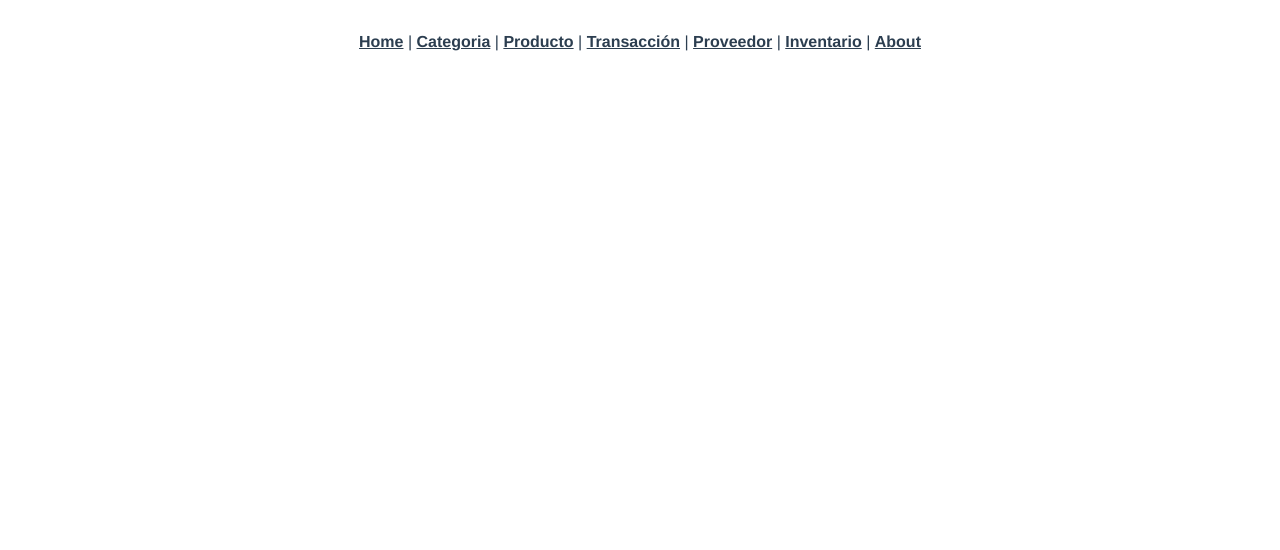
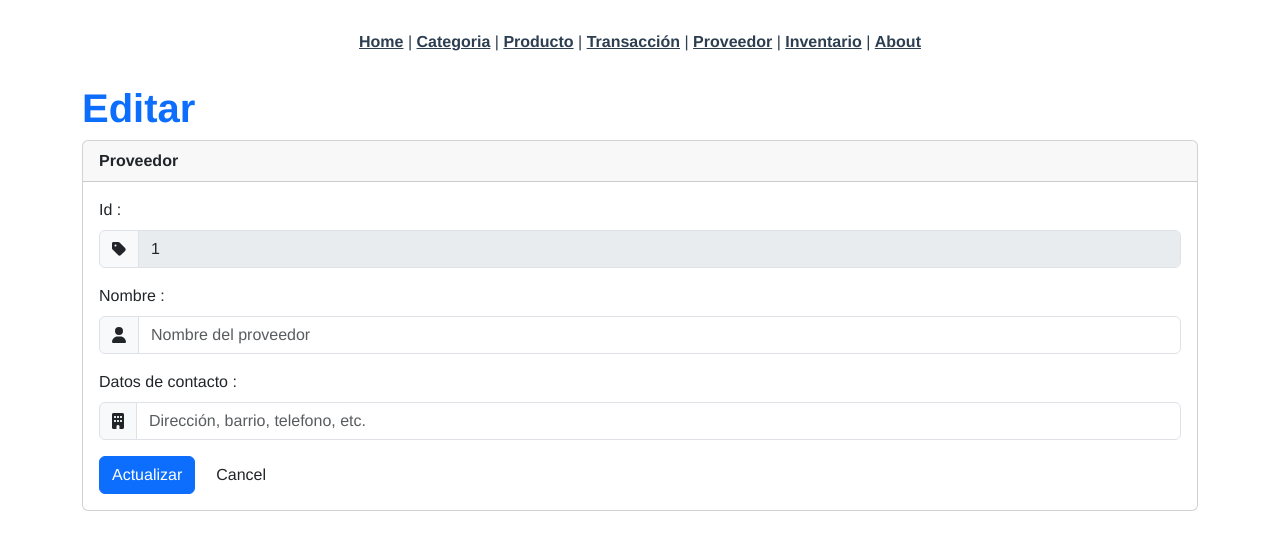
Before and after one commit to aranakli/sigi_vue, a Vue app: page /#/edit-proveedores/1 in a window 1280 px wide. Shown: the top 550 px of the page. Built offline with nearby package versions, Linux system fonts and the light colour scheme; no server answers.

Commit message:
arana fin

```diff
--- /dev/null
+++ b/src/components/Proveedor/EditProveedor.vue
@@ -0,0 +1,84 @@
+<template>
+    <div class="container text-start">
+        <h1 class="text-primary fw-bold"> Editar</h1>
+        <div class="card">
+            <div class="card-header fw-bold">
+                Proveedor
+            </div>
+            <div class="card-body">
+                <form @submit.prevent="updateProveedor">
+                    <div class="row mb-3">
+                        <label for="id" class="form-label">Id : </label>
+                        <div class="input-group">
+                            <div class="input-group-text"> <font-awesome-icon icon="tag" /> </div>
+                            <input type="text" class="form-control" id="id" placeholder="Id Proveedor"
+                                disabled v-model='proveedor.id'>
+                        </div>
+                    </div>
+                    <div class="row mb-3">
+                        <label for="nombre" class="form-label">Nombre : </label>
+                        <div class="input-group">
+                            <div class="input-group-text"> <font-awesome-icon icon="user" /> </div>
+                            <input type="nombre" class="form-control" id="nombre" placeholder="Nombre del proveedor"
+                                v-model='proveedor.nombre'>
+                        </div>
+                    </div>
+                    <div class="row mb-3">
+                        <label for="contacto" class="form-label">Datos de contacto : </label>
+                        <div class="input-group">
+                            <div class="input-group-text"> <font-awesome-icon icon="building" /> </div>
+                            <input type="text" class="form-control" id="contacto" placeholder="Dirección, barrio, telefono, etc."
+                                v-model='proveedor.contacto'>
+                        </div>
+                    </div>
+                    <button class="btn btn-primary" type="submit">Actualizar</button>
+                    <button class="btn btn-secundary mx-2" @click="cancel">Cancel</button>
+                </form>
+            </div>
+        </div>
+    </div>
+</template>
+
+<script>
+import axios from 'axios'
+import Swal from 'sweetalert2'
+
+export default {
+    name: 'NewProveedor',
+    data() {
+        return {
+            proveedor: {
+                id: 0,
+                nombre: '',
+                contacto: ''
+            }
+        }
+    },
+    methods: {
+        cancel() {
+            this.$router.push({ name: 'Proveedor' })
+        },
+        async updateProveedor() {
+            const res = await axios.put(`http://127.0.0.1:8000/api/proveedores/${this.proveedor.id}`, this.proveedor)
+            if (res.status == 200) {
+                this.$router.push({name: 'Proveedor'})
+                Swal.fire({
+                    position: 'top-end',
+                    icon: 'success',
+                    title: 'El proveedor ha sido guardado',
+                    showConfirmButton: false,
+                    timer: 2000
+                })
+            }
+        }
+    },
+
+    mounted() {
+        this.proveedor.id = this.$route.params.id;
+        axios.get(`http://127.0.0.1:8000/api/proveedores/${this.proveedor.id}`)
+            .then(response => {
+                this.proveedor = response.data.proveedor;
+            })
+    }
+}
+</script>
--- /dev/null
+++ b/src/components/Proveedor/NewProveedor.vue
@@ -0,0 +1,83 @@
+<template>
+    <div class="container text-start">
+        <h1 class="text-primary fw-bold"> Nuevo</h1>
+        <div class="card">
+            <div class="card-header fw-bold">
+                Proveedor
+            </div>
+            <div class="card-body">
+                <form @submit.prevent="saveProveedor">
+                    <div class="row mb-3">
+                        <label for="id" class="form-label">Id : </label>
+                        <div class="input-group">
+                            <div class="input-group-text"> <font-awesome-icon icon="tag" /> </div>
+                            <input type="number" class="form-control" id="id" placeholder="Id Proveedor"
+                                disabled v-model='proveedor.id'>
+                        </div>
+                    </div>
+                    <div class="row mb-3">
+                        <label for="nombre" class="form-label">Nombre : </label>
+                        <div class="input-group">
+                            <div class="input-group-text"> <font-awesome-icon icon="user" /> </div>
+                            <input type="nombre" class="form-control" id="nombre" placeholder="Nombre del proveedor"
+                                v-model='proveedor.nombre'>
+                        </div>
+                    </div>
+                    <div class="row mb-3">
+                        <label for="contacto" class="form-label">Datos de contacto : </label>
+                        <div class="input-group">
+                            <div class="input-group-text"> <font-awesome-icon icon="building" /> </div>
+                            <input type="text" class="form-control" id="contacto" placeholder="Dirección, barrio, telefono, etc."
+                                v-model='proveedor.contacto'>
+                        </div>
+                    </div>
+                    <button class="btn btn-primary" type="submit">Update</button>
+                    <button class="btn btn-secundary mx-2" @click="cancel">Cancel</button>
+                </form>
+            </div>
+        </div>
+    </div>
+</template>
+
+<script>
+import axios from 'axios'
+import Swal from 'sweetalert2'
+
+export default {
+    name: 'NewProveedor',
+    data() {
+        return {
+            proveedor: {
+                id: 0,
+                nombre: '',
+                contacto: ''
+            }
+        }
+    },
+    methods: {
+        cancel() {
+            this.$router.push({ name: 'Proveedor' })
+        },
+        async saveProveedor() {
+            const res = await axios.post(`http://127.0.0.1:8000/api/proveedores/`, this.proveedor)
+            // console.log(res);
+            if (res.status == 200) {
+                this.$router.push({name: 'Proveedor'})
+                Swal.fire({
+                    position: 'top-end',
+                    icon: 'success',
+                    title: 'El proveedor ha sido guardado',
+                    showConfirmButton: false,
+                    timer: 2000
+                })
+            }
+        }
+    },
+    mounted() {
+        // axios.get(`http://127.0.0.1:8000/api/categories/`)
+        //     .then(response => {
+        //         this.categories = response.data.categories
+        //     })
+    }
+}
+</script>
--- a/src/router/index.js
+++ b/src/router/index.js
@@ -1,10 +1,13 @@
 import { createRouter, createWebHashHistory } from 'vue-router'
+
 import HomeView from '../views/HomeView.vue';
 import CategoriaView from '../views/Categoria.vue';
 import ProductoView from '../views/Producto.vue';
 import TransaccionView from '../views/Transaccion.vue';
 import Proveedores from '../views/Proveedores.vue';
-import Inventarios from '../views/Inventarios.vue'
+import NewProveedores from '../components/Proveedor/NewProveedor.vue';
+import EditProveedores from '../components/Proveedor/EditProveedor.vue';
+import Inventarios from '../views/Inventarios.vue';
 
 const routes = [
   {
@@ -16,6 +19,16 @@ const routes = [
     path: '/proveedores',
     name: 'Proveedor',
     component: Proveedores
+  },
+  {
+    path: '/new-proveedores',
+    name: 'NewProveedor',
+    component: NewProveedores
+  },
+  {
+    path: '/edit-proveedores/:id',
+    name: 'EditProveedor',
+    component: EditProveedores
   },
   {
     path: '/inventarios',
--- a/src/views/Inventarios.vue
+++ b/src/views/Inventarios.vue
@@ -1,6 +1,6 @@
 <template>
     <div class="container">
-        <h1 class="text-start">Inventarios list |
+        <h1 class="text-start">Inventario |
             <button @click="newInventario()" class="btn btn-success mx-2">
                 <font-awesome-icon icon="plus" />
             </button>
--- a/src/views/Proveedores.vue
+++ b/src/views/Proveedores.vue
@@ -63,16 +63,16 @@ export default {
             })
         },
         editProveedor(id) {
-            this.$router.push({name: 'EditProveedor', params: { id: `${id}` }} )
+            this.$router.push({ name: 'EditProveedor', params: { id: `${id}` } })
         },
         newProveedor() {
-            this.$router.push({name: 'NewProveedor'});
+            this.$router.push({ name: 'NewProveedor' });
         }
     },
     mounted() {
         axios
             .get('http://127.0.0.1:8000/api/proveedores')
             .then(response => (this.proveedores = response.data.proveedores))
-    },
+    }
 }
 </script>
```
Lines whose indentation alone changed are shown as unchanged.
